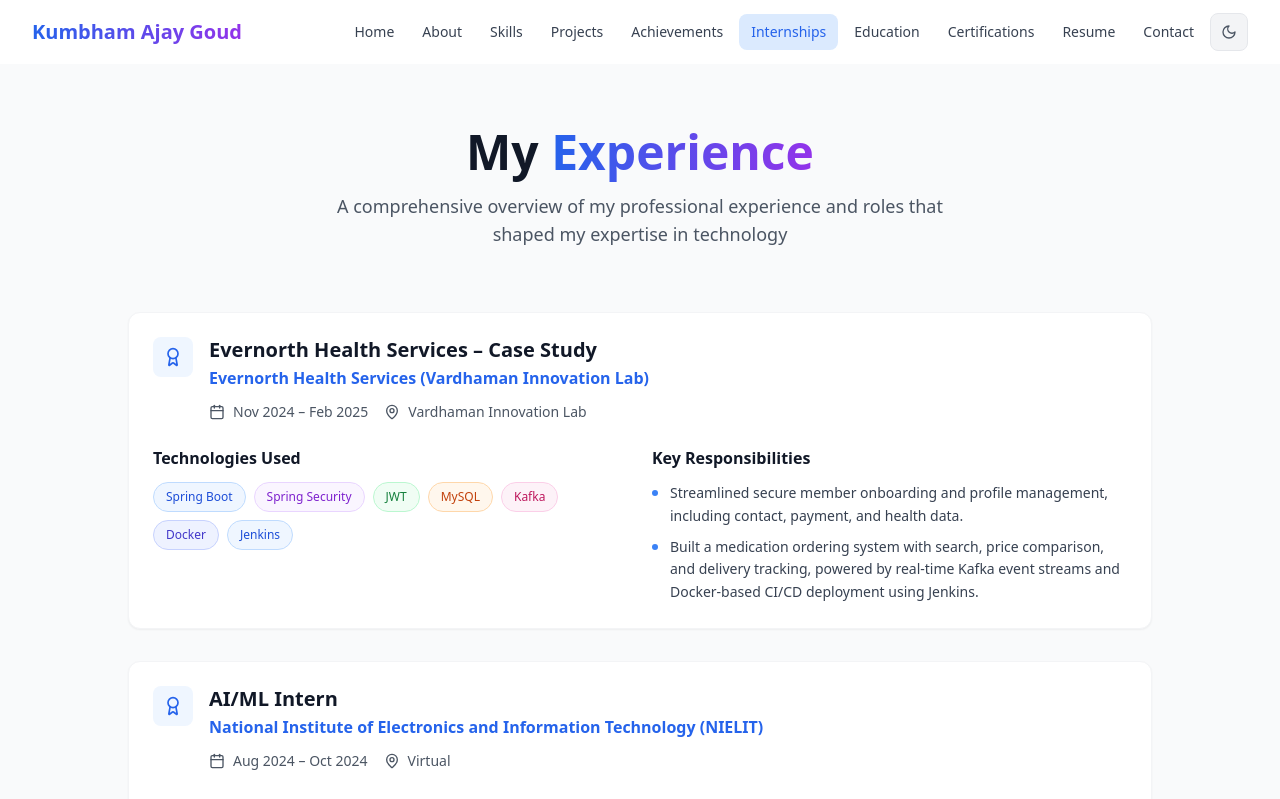
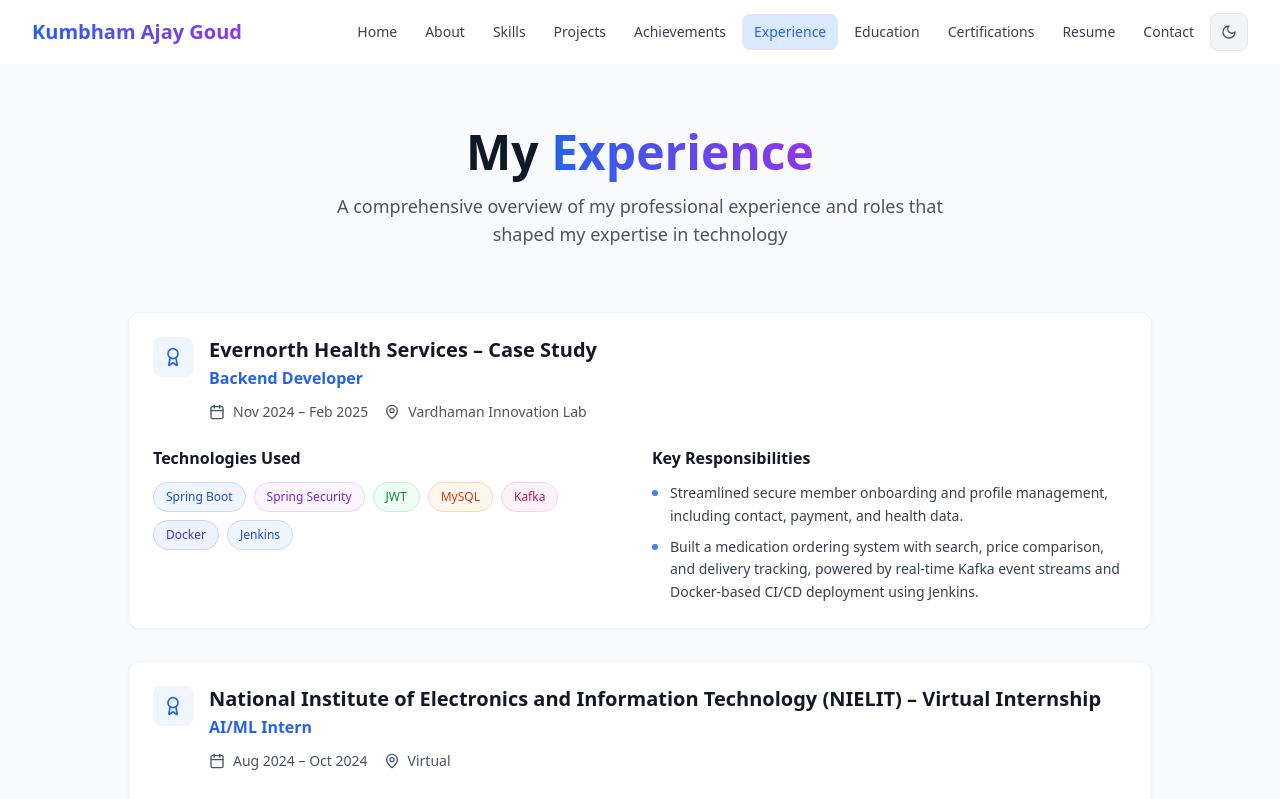
Before and after one commit to AjayKumbham/portfolio, a React (Vite) app: page /experience in a window 1280 px wide. Shown: the top 799 px of the page. Built offline with nearby package versions, Linux system fonts and the light colour scheme.

Commit message:
update experience cards and page

```diff
--- a/src/components/Navigation.tsx
+++ b/src/components/Navigation.tsx
@@ -16,7 +16,7 @@
     { name: 'Skills', path: '/skills' },
     { name: 'Projects', path: '/projects' },
     { name: 'Achievements', path: '/achievements' },
-    { name: 'Internships', path: '/experience' },
+    { name: 'Experience', path: '/experience' },
     { name: 'Education', path: '/education' },
     { name: 'Certifications', path: '/certifications' },
     { name: 'Resume', path: '/resume' },
--- a/src/data/experience.js
+++ b/src/data/experience.js
@@ -2,11 +2,10 @@
   {
     id: 1,
     title: "Evernorth Health Services – Case Study",
-    company: "Evernorth Health Services (Vardhaman Innovation Lab)",
+    company: "Evernorth Health Services – Case Study",
     role: "Backend Developer",
     duration: "Nov 2024 – Feb 2025",
     location: "Vardhaman Innovation Lab",
-    type: "case-study",
     hasCertificate: false,
     certificateUrl: null,
     technologies: ["Spring Boot", "Spring Security", "JWT", "MySQL", "Kafka", "Docker", "Jenkins"],
@@ -17,12 +16,11 @@
   },
   {
     id: 2,
-    title: "AI/ML Intern",
-    company: "National Institute of Electronics and Information Technology (NIELIT)",
+    title: "National Institute of Electronics and Information Technology (NIELIT) – Virtual Internship",
+    company: "National Institute of Electronics and Information Technology (NIELIT) – Virtual Internship",
     role: "AI/ML Intern",
     duration: "Aug 2024 – Oct 2024",
     location: "Virtual",
-    type: "internship",
     hasCertificate: false,
     certificateUrl: null,
     technologies: ["Python", "NumPy", "pandas", "scikit-learn", "matplotlib"],
--- a/src/pages/Experience.tsx
+++ b/src/pages/Experience.tsx
@@ -1,4 +1,3 @@
-
 import React, { useState } from 'react';
 import { experienceData } from '../data/experience';
 import { Award, Calendar, MapPin, Eye, Loader } from 'lucide-react';
@@ -25,10 +24,10 @@
           </div>
           <div className="flex-1 min-w-0">
             <h3 className="font-bold text-xl text-gray-900 dark:text-white leading-tight mb-1">
-              {experience.title}
+              {experience.company}
             </h3>
             <p className="text-blue-600 dark:text-blue-400 font-semibold mb-3">
-              {experience.company}
+              {experience.role}
             </p>
             <div className="flex flex-wrap gap-4 text-sm text-gray-600 dark:text-gray-300">
               <div className="flex items-center gap-2">
```
